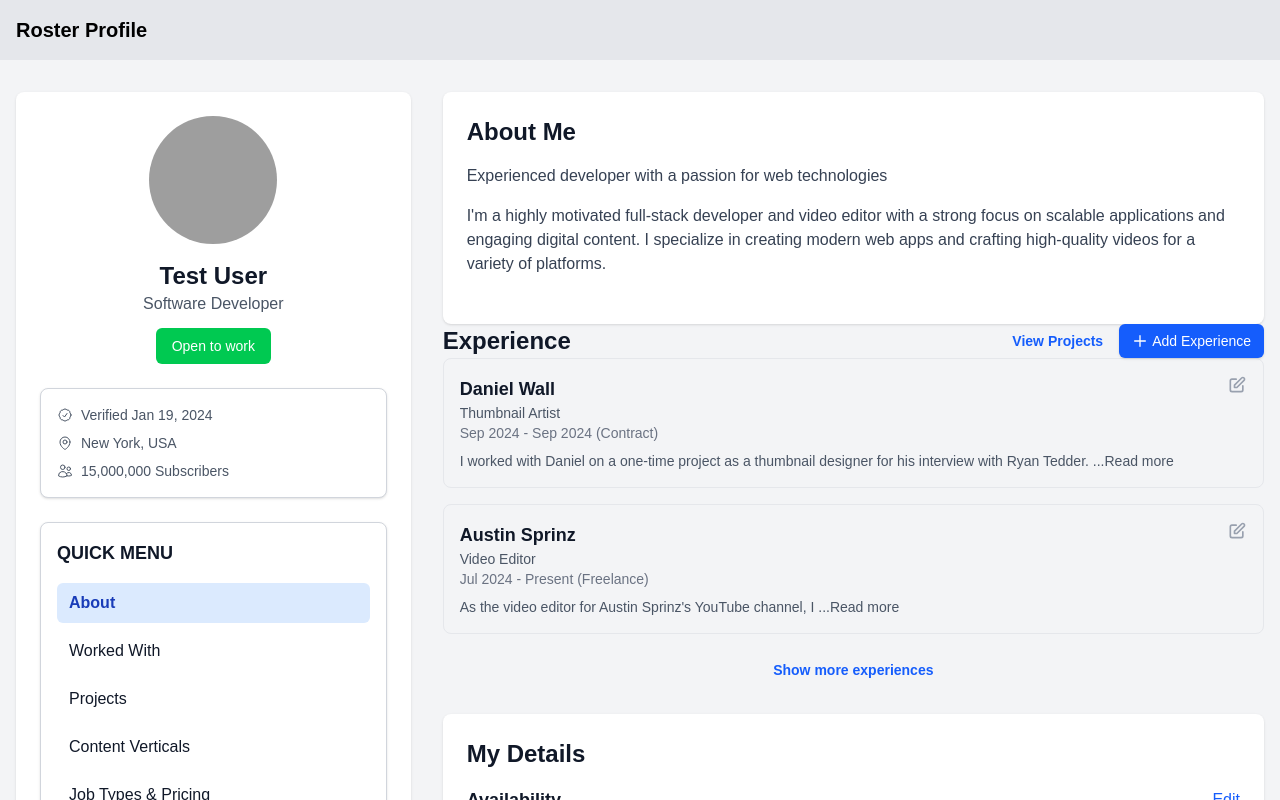
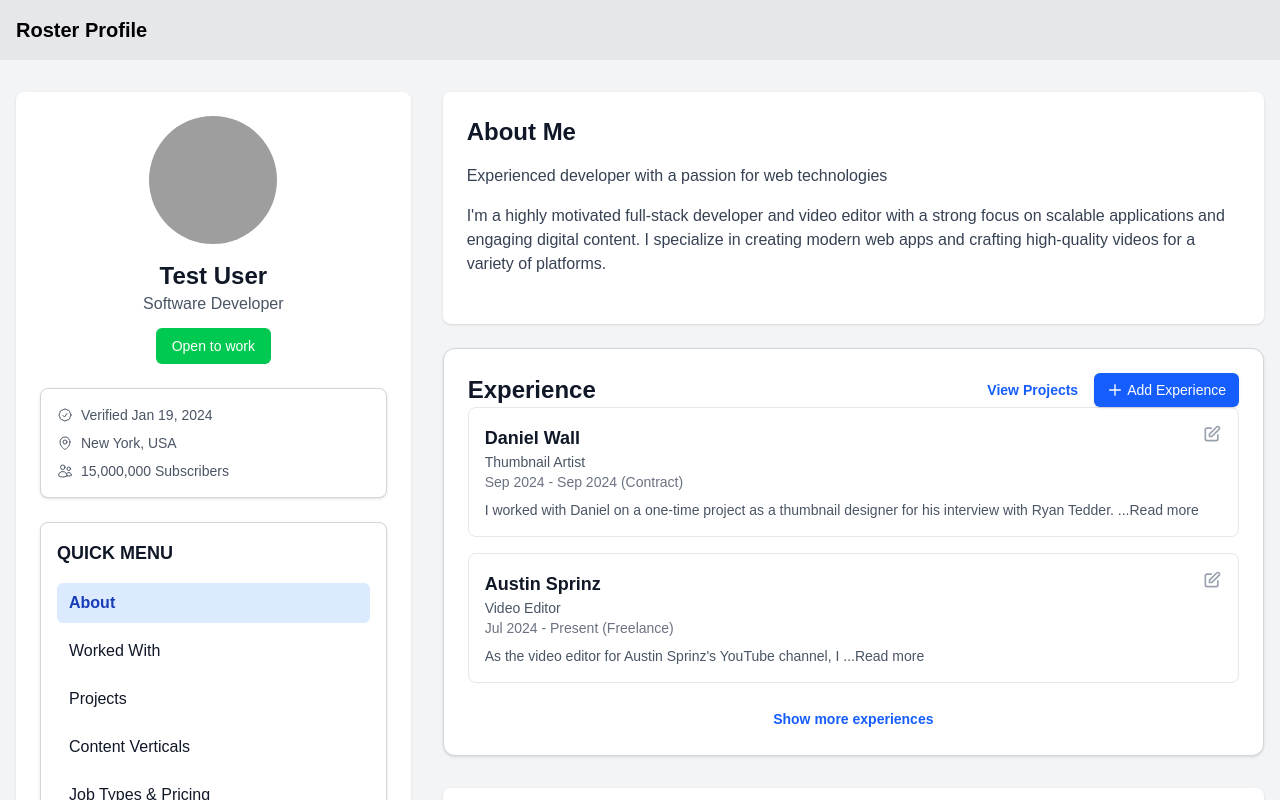
Before and after one commit to yeshu10/rosterprofile, a Next.js app: page /profile/1 in a window 1280 px wide. Shown: the top 800 px of the page. Built offline with nearby package versions, Linux system fonts and the light colour scheme; grey boxes are pictures that could not be loaded.

Commit message:
fixing ui

```diff
--- a/src/app/profile/[username]/page.tsx
+++ b/src/app/profile/[username]/page.tsx
@@ -81,6 +81,7 @@ export default function ProfilePage() {
     <div className="container mx-auto px-4 py-8">
       <div className="grid grid-cols-1 md:grid-cols-3 gap-8">
         <div className="md:col-span-1">
+           <div className="sticky top-8">
           <ProfileSidebar
             username={username as string}
             onMenuItemClick={handleMenuItemClick}
@@ -89,9 +90,12 @@ export default function ProfilePage() {
             verifiedDate={verifiedDate}
             onUpdateBasicInfo={handleUpdateBasicInfo}
           />
+           </div>
         </div>
         <div className="md:col-span-2">
-          <ProfileAbout  />
+          <div className="mb-6">
+  <ProfileAbout />
+</div>
 
           <ProfileExperience
             employers={experience}
--- a/src/components/ProfileExperience.tsx
+++ b/src/components/ProfileExperience.tsx
@@ -34,6 +34,7 @@ export default function ProfileExperience({
 
   return (
     <section id="experience" className="mb-8">
+      <div className="border border-gray-300 rounded-xl p-6 bg-white shadow-sm w-full">
       <div className="flex justify-between items-center">
         <h2 className="text-2xl font-bold text-gray-900 ">Experience</h2>
         <div className="flex items-center space-x-4">
@@ -94,6 +95,7 @@ export default function ProfileExperience({
           </button>
         </div>
       )}
+      </div>
     </section>
   );
 }
```
